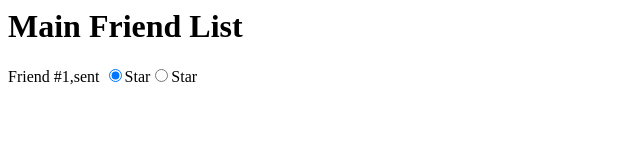
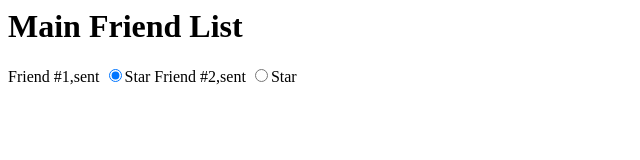
Before and after one commit to jrobbins/recommender, a plain HTML site: page mainfriendlist.html in a window 1280 px wide. Shown: the whole page, without its empty margins (0-640 px from the left). Drawn offline with Linux system fonts and the light colour scheme.

Commit message:
Update mainfriendlist.html

```diff
--- a/mainfriendlist.html
+++ b/mainfriendlist.html
@@ -5,7 +5,8 @@
 <body>
 <h1>Main Friend List</h1>
 
-Friend #1,sent <label><input type="radio" name="tab" checked="checked" id="radio1" oncklick="document.getElementById('body'). className='recent'">Star</label
+Friend #1,sent <label><input type="radio" name="tab" checked="checked" id="radio1" oncklick="document.getElementById('body'). className='recent'">Star</label>
+
 Friend #2,sent <label><input type="radio" name="tab" onclick="document.getElementById('body'). className='recent'">Star</label>
 
 </body>
```
